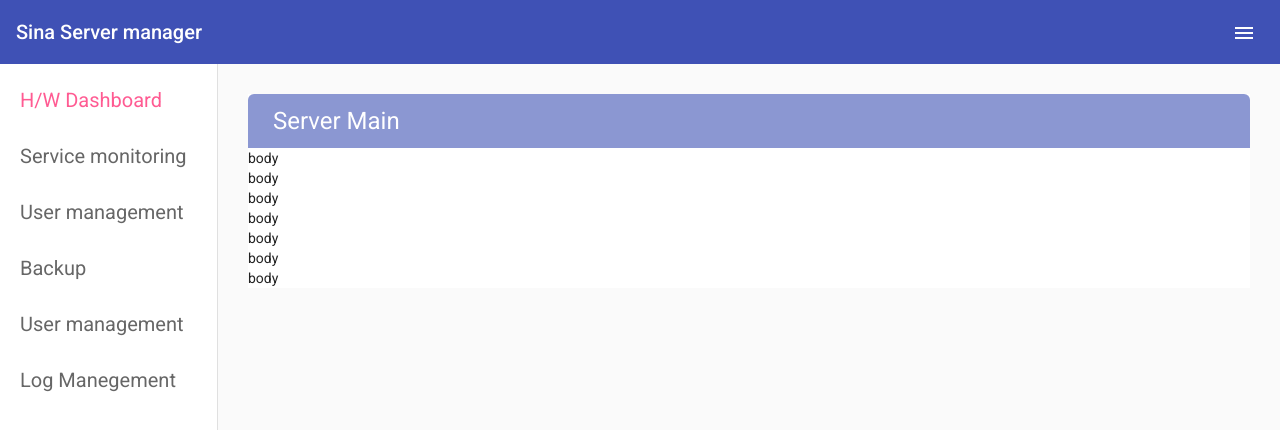
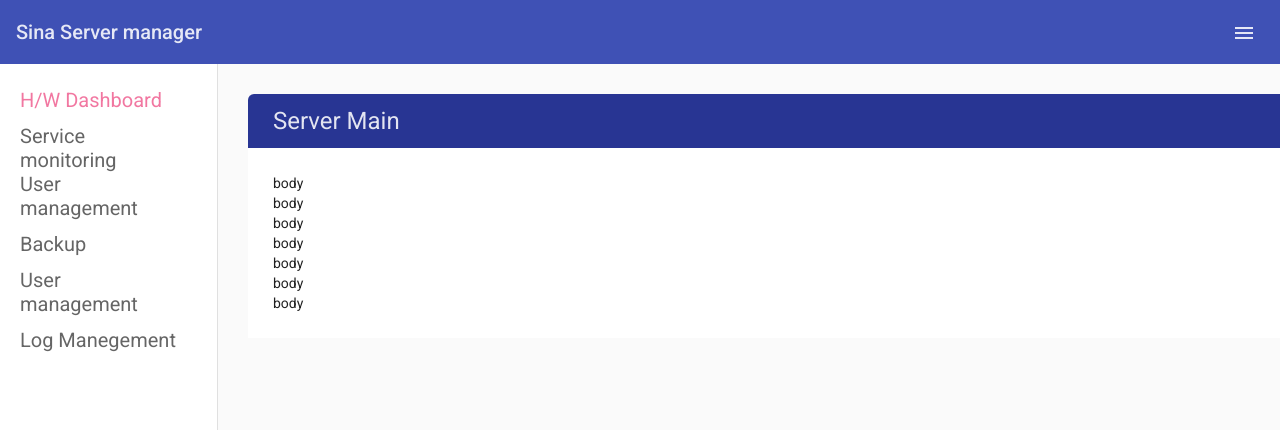
Before and after one commit to AmirSinacomsys/sina-server-manager-angular-, an Angular app: page /dashboard in a window 1280 px wide. Shown: the top 430 px of the page. Built offline with nearby package versions, Linux system fonts and the light colour scheme.

Commit message:
add some color to "style.css"

```diff
--- a/angular.json
+++ b/angular.json
@@ -90,8 +90,7 @@
             ],
             "styles": [
               "./node_modules/@angular/material/prebuilt-themes/indigo-pink.css",
-              "src/styles.css"
-            ],
+              "src/styles.css"],
             "scripts": []
           }
         },
--- a/package.json
+++ b/package.json
@@ -21,6 +21,7 @@
     "@angular/platform-browser": "~10.0.6",
     "@angular/platform-browser-dynamic": "~10.0.6",
     "@angular/router": "~10.0.6",
+    "bootstrap": "^4.5.2",
     "rxjs": "~6.5.5",
     "tslib": "^2.0.0",
     "zone.js": "~0.10.3"
--- a/src/app/app.module.ts
+++ b/src/app/app.module.ts
@@ -14,6 +14,7 @@
 import { DashboardComponent } from './components/dashboard/dashboard.component';
 import { ServiceMonitoringComponent } from './components/service-monitoring/service-monitoring.component';
 import { LogManagementComponent } from './components/log-management/log-management.component';
+import {MatCardModule} from '@angular/material/card';
 
 
 
@@ -36,7 +37,8 @@
     MatIconModule,
     MatButtonModule,
     MatSidenavModule,
-    MatListModule
+    MatListModule,
+    MatCardModule
   ],
   providers: [],
   bootstrap: [AppComponent]
--- a/src/app/components/dashboard/dashboard.component.css
+++ b/src/app/components/dashboard/dashboard.component.css
@@ -1,18 +1,22 @@
 .container {
   background-color: #fff;
   margin: 30px;
+  border-top-right-radius: 6px;
+  border-top-left-radius: 6px;
+  padding: 0px;
 }
 
 
 .header {
-  background-color: #7986cb;
   display: flex;
   align-items: center;
-  color: #ffffff;
   font-size: 24px;
   height: 54px;
-  opacity: 86%;
   padding-left: 25px;
   border-top-right-radius: 6px;
   border-top-left-radius: 6px;
 }
+
+.body {
+  padding: 25px;
+}
--- a/src/app/components/dashboard/dashboard.component.html
+++ b/src/app/components/dashboard/dashboard.component.html
@@ -1,6 +1,7 @@
+
 <div class="container">
 
-  <div class="header">Server Main</div>
+  <div class="header background-primary-dark color-white-high">Server Main</div>
 
   <div class="body">
 
--- a/src/app/components/sidebar/sidebar.component.css
+++ b/src/app/components/sidebar/sidebar.component.css
@@ -11,6 +11,5 @@
 
 
 .active {
-  color: #FF4081 !important;
-  opacity: 86% !important;
+  color: #E91E63 !important;
 }
--- a/src/app/components/sidebar/sidebar.component.html
+++ b/src/app/components/sidebar/sidebar.component.html
@@ -1,7 +1,7 @@
 <mat-selection-list class="style-list" [multiple]="false">
   <mat-list-option routerLinkActive="active" routerLink="dashboard" >H/W Dashboard</mat-list-option>
   <mat-list-option routerLinkActive="active" routerLink="service-monitoring">Service monitoring</mat-list-option>
-  <mat-list-option routerLinkActive="active">User management</mat-list-option>
+  <mat-list-option routerLinkActive="active ">User management</mat-list-option>
   <mat-list-option routerLinkActive="active">Backup</mat-list-option>
   <mat-list-option routerLinkActive="active">User management</mat-list-option>
   <mat-list-option routerLinkActive="active" routerLink="log-management">Log Manegement</mat-list-option>
--- a/src/app/components/toolbar/toolbar.component.html
+++ b/src/app/components/toolbar/toolbar.component.html
@@ -1,4 +1,4 @@
-<mat-toolbar color="primary">
+<mat-toolbar class="background-primary color-white-high">
   <span>Sina Server manager</span>
   <span class="space"></span>
   <button mat-icon-button>
--- a/src/app/components/toolbar/toolbar.component.ts
+++ b/src/app/components/toolbar/toolbar.component.ts
@@ -10,6 +10,7 @@
   constructor() { }
 
   ngOnInit(): void {
+
   }
 
 }
--- a/src/styles.css
+++ b/src/styles.css
@@ -1,4 +1,59 @@
 /* You can add global styles to this file, and also import other style files */
+@import "~bootstrap/dist/css/bootstrap.css";
 
 html, body { height: 100%; }
 body { margin: 0; font-family: Roboto, "Helvetica Neue", sans-serif; }
+
+.background-primary{
+  background-color: #3f51b5;
+}
+
+.background-primary-light{
+  background-color: #9FA8DA;
+}
+
+.background-primary-dark{
+  background-color: #283593;
+}
+
+
+.background-accent{
+  background-color: #E91E63;
+}
+
+.background-accent-light{
+  background-color: #F8BBD0;
+}
+
+.background-accent-dark{
+  background-color: #AD1457;
+}
+
+
+.background-warning{
+  background-color: #E91E63;
+}
+
+.background-warning-light{
+  background-color: #F8BBD0;
+}
+
+.background-warning-dark{
+  background-color: #AD1457;
+}
+
+.color-white-high{
+  color: #FFFFFFDE;
+}
+
+.color-white-medium{
+  color: #FFFFFFDD;
+}
+
+.color-white-disable{
+  color: #FFFFFF60;
+}
+
+.color-accent{
+  color: #E91E63;
+}
```
Also changed, not shown: 1 other file (tests, documents, lock files or other folders).
